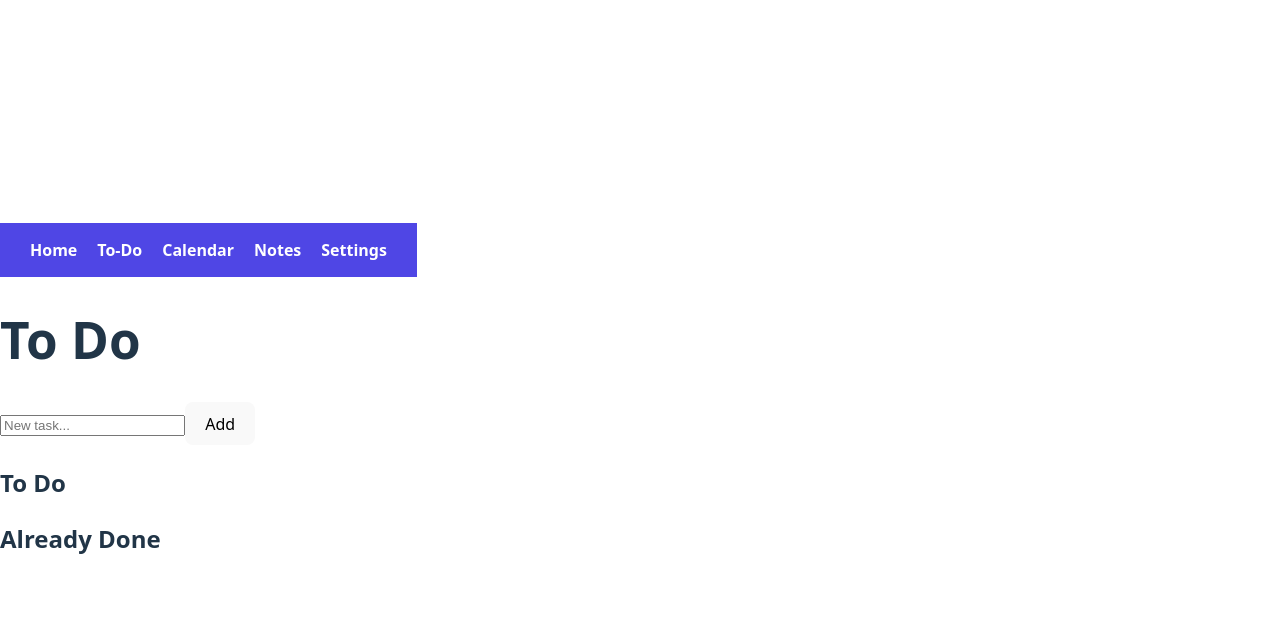
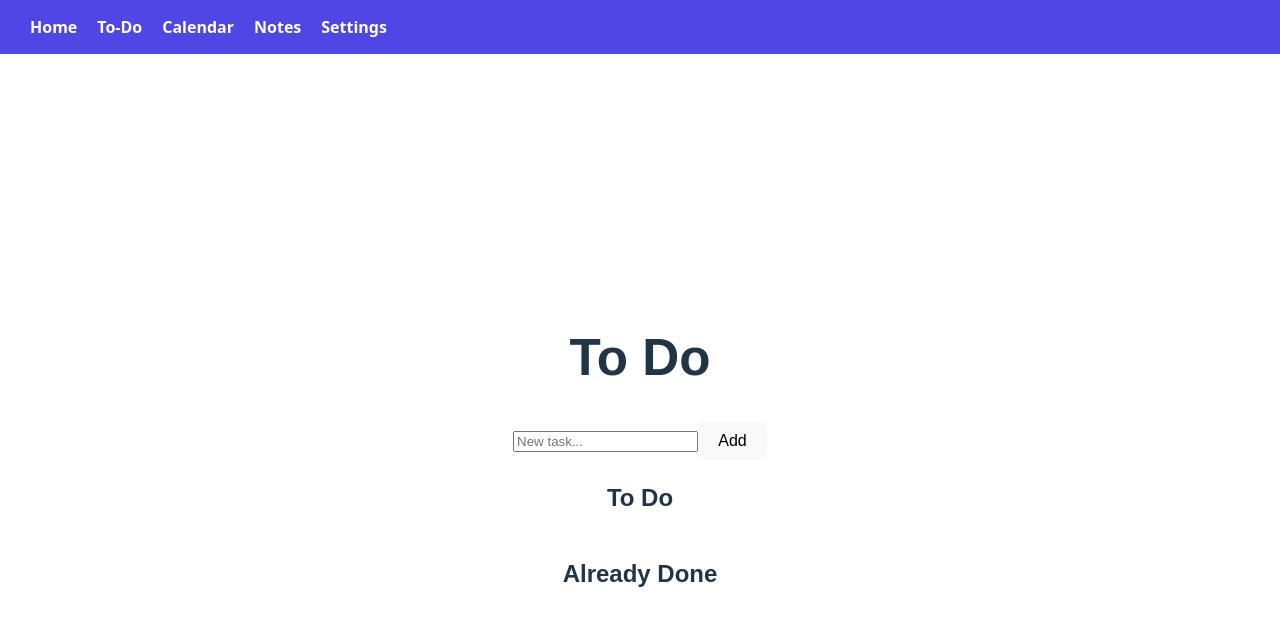
Before and after one commit to sguirdle/studyplanner, a React (Vite) app: page /todo in a window 1280 px wide. Shown: the top 626 px of the page. Built offline with nearby package versions, Linux system fonts and the light colour scheme.

Commit message:
pls work ts time

```diff
--- a/src/Todo.jsx
+++ b/src/Todo.jsx
@@ -17,7 +17,8 @@ function Todo() {
   };
 
   return (
-    <div className="todo-container">
+
+    <div style={styles.container}>
       <h1>To Do</h1>
 
       <div className="input-row">
@@ -47,5 +48,18 @@ function Todo() {
     </div>
   );
 }
-
+const styles = {
+  container: {
+    display: "flex",
+    flexDirection: "column",
+    alignItems: "center",
+    justifyContent: "center",
+    height: "100vh",      // 100% of viewport height
+    width: "100vw",       // 100% of viewport width
+    fontFamily: "Arial, sans-serif",
+    margin: 0,
+    padding: 0,
+    boxSizing: "border-box",
+  }
+}
 export default Todo;
```
